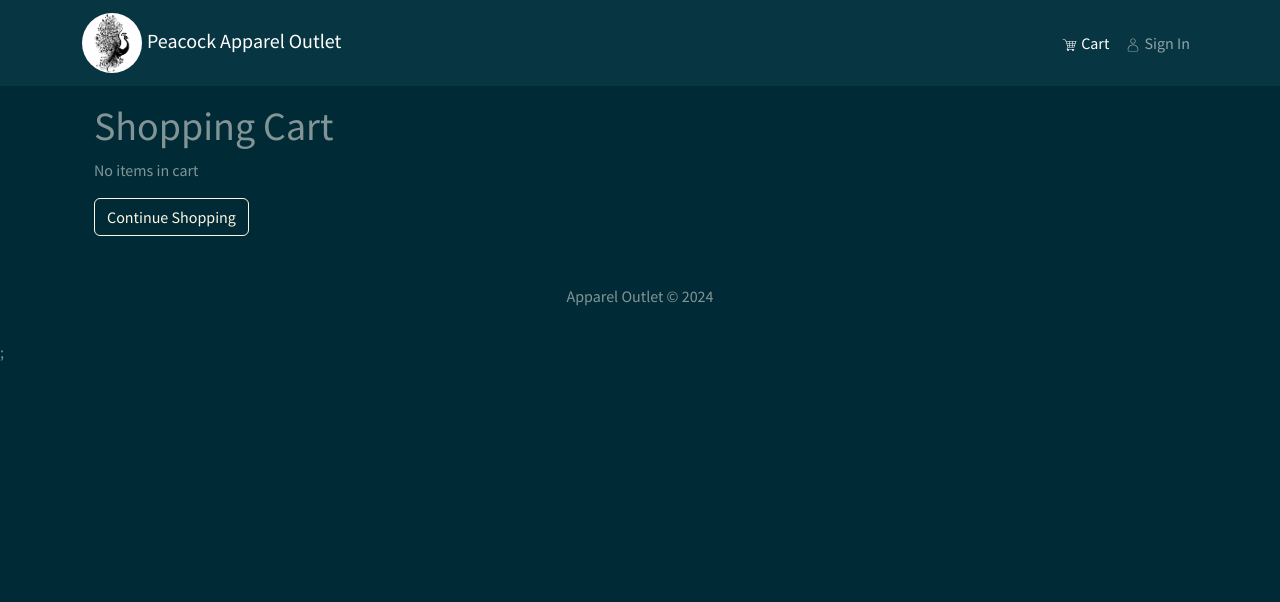
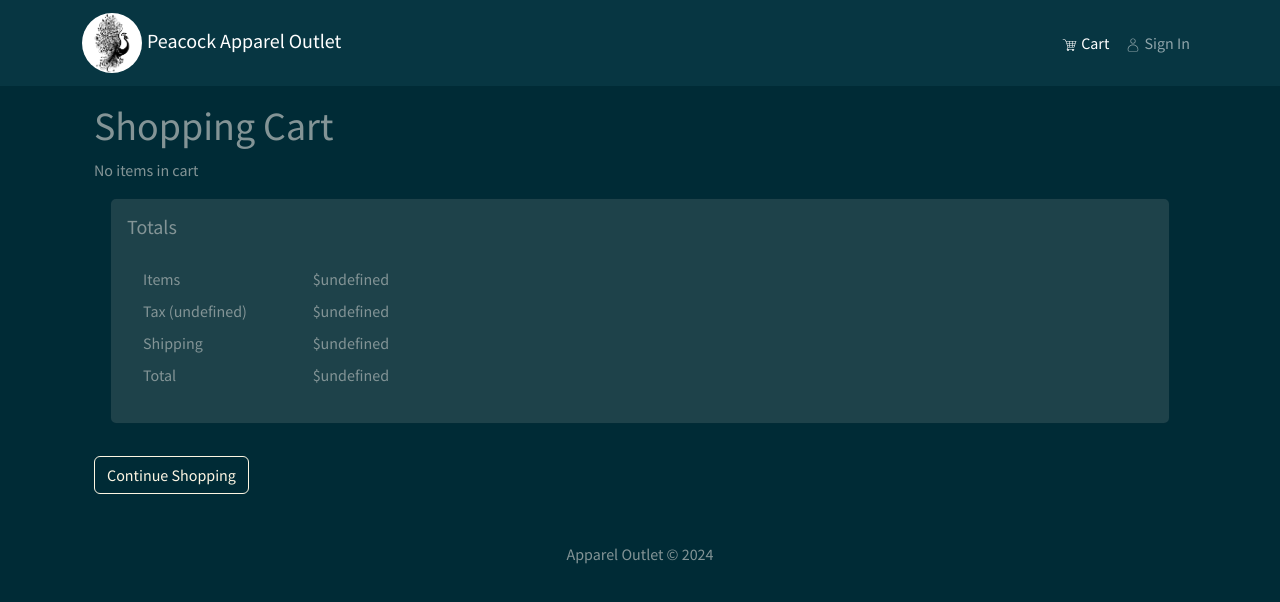
Before and after one commit to sjbenenate/apparel_store, a React (Create React App) app in the folder ui/: page /cart in a window 1280 px wide. Shown: the top 602 px of the page. Built offline with nearby package versions, Linux system fonts and the light colour scheme.

Commit message:
cart price totals displayed

```diff
--- a/ui/src/store/cart_slice.js
+++ b/ui/src/store/cart_slice.js
@@ -2,6 +2,7 @@ import { createSlice, createSelector } from '@reduxjs/toolkit';
 import { roundDecimals } from '../utils';
 
 const FREE_SHIPPING = 100;
+const TAX_PERCENTAGE = 0.15;
 
 const STORAGE_KEY = 'cart';
 
@@ -29,12 +30,13 @@ const updateTotals = (state) => {
         0
     );
 
-    const tax = itemPrices * 0.15;
+    const tax = itemPrices * TAX_PERCENTAGE;
     const shipping = itemPrices >= FREE_SHIPPING ? 0 : 10;
 
     state.prices = {
         itemPrices: roundDecimals(itemPrices),
         tax: roundDecimals(tax),
+        taxPercentage: TAX_PERCENTAGE,
         shipping: roundDecimals(shipping),
         total: roundDecimals(itemPrices + tax + shipping),
     };
--- a/ui/src/views/cart_view.jsx
+++ b/ui/src/views/cart_view.jsx
@@ -50,7 +50,7 @@ const CartRow = ({ itemId }) => {
                 <Col md={2}>
                     <Link to={`/product/${itemId}`}>{product.name}</Link>
                 </Col>
-                <Col md={2}>{`$${product.price}`}</Col>
+                <Col>{`$${product.price} each`}</Col>
                 <Col sm={3}>
                     <QtySelect
                         currentQty={qty}
@@ -63,12 +63,39 @@ const CartRow = ({ itemId }) => {
                         }}
                     />
                 </Col>
+                <Col>{`$${product.price * qty}`}</Col>
                 <Col>
                     <Button onClick={removeFromCart}>
                         <FaTrash />
                     </Button>
                 </Col>
             </Row>
+        </Card>
+    );
+};
+
+const PriceRow = ({ label, value }) => (
+    <Row className="py-1">
+        <Col md="2">{label}</Col>
+        <Col>{`$${value}`}</Col>
+    </Row>
+);
+
+const PriceCard = () => {
+    const prices = useSelector(selectCartPrices);
+
+    return (
+        <Card className="p-3 m-3">
+            <Card.Title>Totals</Card.Title>
+            <Card.Body>
+                <PriceRow label="Items" value={prices.itemPrices} />
+                <PriceRow
+                    label={`Tax (${prices.taxPercentage})`}
+                    value={prices.tax}
+                />
+                <PriceRow label="Shipping" value={prices.shipping} />
+                <PriceRow label="Total" value={prices.total} />
+            </Card.Body>
         </Card>
     );
 };
@@ -98,6 +125,11 @@ const CartView = () => {
                 <Col>{cartList ? cartList : 'No items in cart'}</Col>
             </Row>
             <Row>
+                <Col>
+                    <PriceCard />
+                </Col>
+            </Row>
+            <Row>
                 <Col style={{ width: 'contain' }}>
                     <RouteButton text="Continue Shopping" />
                 </Col>
```
